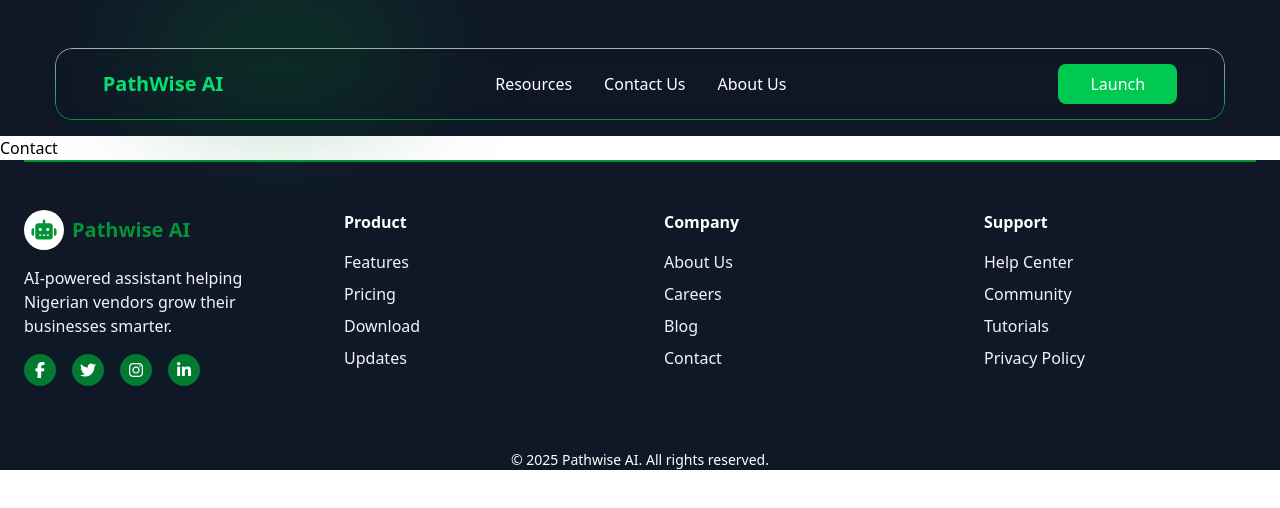
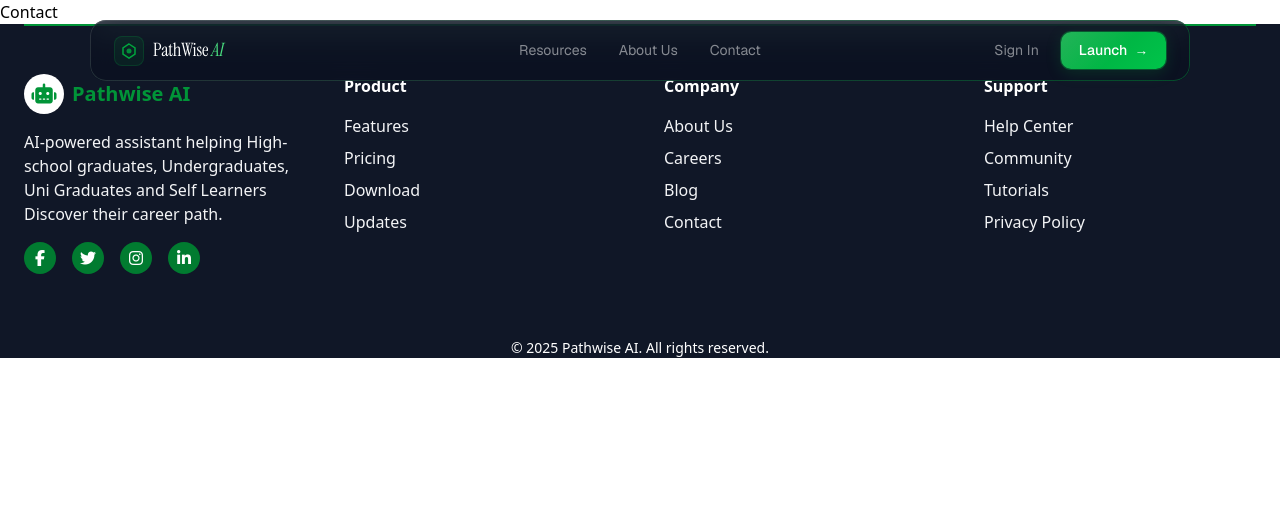
Before and after one commit to Alpha-Builders/PathWise-AI, a React (Vite) app in the folder PathWise-frontend/: page /contact in a window 1280 px wide. Shown: the top 508 px of the page. Built offline with nearby package versions, Linux system fonts and the light colour scheme.

Commit message:
Updated Navbar and Footer

```diff
--- a/PathWise-frontend/src/components/Footer.jsx
+++ b/PathWise-frontend/src/components/Footer.jsx
@@ -15,7 +15,7 @@
             <span className="text-xl font-bold text-[#019438]">Pathwise AI</span>
           </div>
           <p className="mb-4">
-            AI-powered assistant helping Nigerian vendors grow their businesses smarter.
+            AI-powered assistant helping High-school graduates, Undergraduates, Uni Graduates and Self Learners Discover their career path.
           </p>
           <div className="flex space-x-4">
             <a
--- a/PathWise-frontend/src/components/Navbar.jsx
+++ b/PathWise-frontend/src/components/Navbar.jsx
@@ -1,75 +1,343 @@
-import React from 'react';
+import React, { useState, useEffect } from 'react';
+import { Link } from 'react-router-dom';
 
 const Navbar = () => {
+  const [scrolled, setScrolled] = useState(false);
+  const [menuOpen, setMenuOpen] = useState(false);
+
+  useEffect(() => {
+    const onScroll = () => setScrolled(window.scrollY > 24);
+    window.addEventListener('scroll', onScroll, { passive: true });
+    return () => window.removeEventListener('scroll', onScroll);
+  }, []);
+
+  // Close menu on route-like navigation
+  const closeMenu = () => setMenuOpen(false);
+
+  const links = [
+    { label: 'Resources', href: '#resources' },
+    { label: 'About Us',  href: '#about'     },
+    { label: 'Contact',   href: '#contact'   },
+  ];
+
   return (
-    <div className="w-full px-6 py-4 relative" style={{ background: '#101727' }}>
-      {/* Green elliptical blur effect */}
-      <div
-        className="absolute pointer-events-none"
-        style={{
-          top: '-20%',
-          left: '10%',
-          width: '300px',
-          height: '150px',
-          background: '#01742B',
-          borderRadius: '50%',
-          filter: 'blur(60px)',
-          opacity: 0.3,
-          zIndex: 1
-        }}
-      />
+    <>
+      <header className={`navbar-root ${scrolled ? 'navbar-scrolled' : ''}`}>
+        <nav className="navbar-inner">
+          {/* Gradient border */}
+          <div className="navbar-border" />
 
-      <nav
-        className="flex items-center justify-between px-12 py-4 relative overflow-hidden w-full max-w-[95%] mx-auto mt-8"
-        style={{
-          background: 'rgba(19, 21, 27, 0.03)',
-          backdropFilter: 'blur(7.4px)',
-          borderRadius: '17px',
-          zIndex: 10
-        }}
-      >
-        {/* Gradient border */}
-        <div
-          className="absolute pointer-events-none"
-          style={{
-            top: '0',
-            left: '0',
-            right: '0',
-            bottom: '0',
-            borderRadius: '17px',
-            padding: '1px',
-            background: 'linear-gradient(to bottom, #aaa 0%, #019438 100%)',
-            WebkitMask: 'linear-gradient(#fff 0 0) content-box, linear-gradient(#fff 0 0)',
-            WebkitMaskComposite: 'xor',
-            mask: 'linear-gradient(#fff 0 0) content-box, linear-gradient(#fff 0 0)',
-            maskComposite: 'exclude'
-          }}
-        />
+          {/* Logo */}
+          <Link to="/" className="navbar-logo" onClick={closeMenu}>
+            <span className="logo-icon">
+              <svg width="18" height="18" viewBox="0 0 18 18" fill="none">
+                <path d="M9 2L15 6V12L9 16L3 12V6L9 2Z" stroke="#00a73e" strokeWidth="1.5" fill="none"/>
+                <circle cx="9" cy="9" r="2.5" fill="#00a73e" opacity="0.8"/>
+              </svg>
+            </span>
+            <span className="logo-text">PathWise<span className="logo-ai"> AI</span></span>
+          </Link>
 
-        <div className="text-green-400 font-bold text-xl relative z-10">
-          PathWise AI
+          {/* Desktop links */}
+          <ul className="navbar-links">
+            {links.map(({ label, href }) => (
+              <li key={label}>
+                <a href={href} className="nav-link">
+                  {label}
+                </a>
+              </li>
+            ))}
+          </ul>
+
+          {/* CTA */}
+          <div className="navbar-cta">
+            <a href="/auth" className="btn-ghost">Sign In</a>
+            <Link to="/select-path" className="btn-launch">
+              <span>Launch</span>
+              <span className="btn-launch-arrow">→</span>
+              <div className="btn-launch-shine" />
+            </Link>
+          </div>
+
+          {/* Hamburger */}
+          <button
+            className={`hamburger ${menuOpen ? 'hamburger-open' : ''}`}
+            onClick={() => setMenuOpen(v => !v)}
+            aria-label="Toggle menu"
+          >
+            <span /><span /><span />
+          </button>
+        </nav>
+
+        {/* Mobile drawer */}
+        <div className={`mobile-drawer ${menuOpen ? 'drawer-open' : ''}`}>
+          <ul className="drawer-links">
+            {links.map(({ label, href }) => (
+              <li key={label}>
+                <a href={href} className="drawer-link" onClick={closeMenu}>{label}</a>
+              </li>
+            ))}
+          </ul>
+          <div className="drawer-actions">
+            <a href="/auth" className="drawer-ghost" onClick={closeMenu}>Sign In</a>
+            <Link to="/select-path" className="drawer-launch" onClick={closeMenu}>
+              Launch →
+            </Link>
+          </div>
         </div>
+      </header>
 
-        {/* Navigation Links */}
-        <div className="flex items-center space-x-8 relative z-10">
-          <a href="#resources" className="text-white hover:text-green-400 transition-colors duration-200 cursor-pointer">
-            Resources
-          </a>
-          <a href="#contact" className="text-white hover:text-green-400 transition-colors duration-200 cursor-pointer">
-            Contact Us
-          </a>
-          <a href="#about" className="text-white hover:text-green-400 transition-colors duration-200 cursor-pointer">
-            About Us
-          </a>
-        </div>
+      <style>{`
+        @import url('https://fonts.googleapis.com/css2?family=Instrument+Serif:ital@0;1&family=Geist:wght@300;400;500;600&display=swap');
 
-        <div className="flex items-center relative z-10">
-          <a href="/select-path" className="px-8 py-2 bg-green-500 text-white rounded-lg hover:bg-green-400 transition-all duration-200 font-medium">
-            Launch
-          </a>
-        </div>
-      </nav>
-    </div>
+        .navbar-root {
+          position: fixed;
+          top: 0; left: 0; right: 0;
+          z-index: 1000;
+          padding: 20px 24px 0;
+          font-family: 'Geist', sans-serif;
+          transition: padding 0.4s cubic-bezier(0.16,1,0.3,1);
+        }
+        .navbar-scrolled {
+          padding: 10px 24px 0;
+        }
+
+        .navbar-inner {
+          position: relative;
+          max-width: 1100px;
+          margin: 0 auto;
+          display: flex;
+          align-items: center;
+          justify-content: space-between;
+          padding: 12px 24px;
+          border-radius: 16px;
+          background: rgba(10, 17, 32, 0.7);
+          backdrop-filter: blur(16px);
+          -webkit-backdrop-filter: blur(16px);
+          transition: background 0.4s, box-shadow 0.4s;
+        }
+        .navbar-scrolled .navbar-inner {
+          background: rgba(8, 14, 26, 0.88);
+          box-shadow: 0 8px 40px rgba(0,0,0,0.4);
+        }
+
+        /* gradient border */
+        .navbar-border {
+          position: absolute;
+          inset: 0;
+          border-radius: 16px;
+          padding: 1px;
+          background: linear-gradient(160deg, rgba(180,180,180,0.18) 0%, rgba(0,148,56,0.45) 100%);
+          -webkit-mask: linear-gradient(#fff 0 0) content-box, linear-gradient(#fff 0 0);
+          -webkit-mask-composite: xor;
+          mask-composite: exclude;
+          pointer-events: none;
+        }
+
+        /* Logo */
+        .navbar-logo {
+          display: flex;
+          align-items: center;
+          gap: 9px;
+          text-decoration: none;
+          flex-shrink: 0;
+        }
+        .logo-icon {
+          display: flex;
+          align-items: center;
+          justify-content: center;
+          width: 30px; height: 30px;
+          border-radius: 8px;
+          background: rgba(0,167,62,0.1);
+          border: 1px solid rgba(0,167,62,0.2);
+          flex-shrink: 0;
+        }
+        .logo-text {
+          font-family: 'Instrument Serif', serif;
+          font-size: 1.15rem;
+          color: #fff;
+          letter-spacing: -0.01em;
+          line-height: 1;
+        }
+        .logo-ai {
+          color: #4ade80;
+          font-style: italic;
+        }
+
+        /* Desktop nav links */
+        .navbar-links {
+          display: flex;
+          align-items: center;
+          gap: 4px;
+          list-style: none;
+          margin: 0; padding: 0;
+          position: absolute;
+          left: 50%;
+          transform: translateX(-50%);
+        }
+        .nav-link {
+          display: block;
+          padding: 7px 14px;
+          font-size: 0.88rem;
+          font-weight: 400;
+          color: rgba(255,255,255,0.5);
+          text-decoration: none;
+          border-radius: 8px;
+          transition: color 0.2s, background 0.2s;
+          white-space: nowrap;
+        }
+        .nav-link:hover {
+          color: rgba(255,255,255,0.9);
+          background: rgba(255,255,255,0.05);
+        }
+
+        /* CTA */
+        .navbar-cta {
+          display: flex;
+          align-items: center;
+          gap: 8px;
+          flex-shrink: 0;
+        }
+        .btn-ghost {
+          padding: 7px 14px;
+          font-size: 0.88rem;
+          font-weight: 400;
+          color: rgba(255,255,255,0.5);
+          text-decoration: none;
+          border-radius: 8px;
+          transition: color 0.2s, background 0.2s;
+          white-space: nowrap;
+        }
+        .btn-ghost:hover {
+          color: rgba(255,255,255,0.9);
+          background: rgba(255,255,255,0.05);
+        }
+        .btn-launch {
+          position: relative;
+          display: inline-flex;
+          align-items: center;
+          gap: 7px;
+          padding: 8px 18px;
+          background: linear-gradient(135deg, #00a73e, #00c44a);
+          color: #fff;
+          font-family: 'Geist', sans-serif;
+          font-size: 0.88rem;
+          font-weight: 500;
+          border-radius: 10px;
+          text-decoration: none;
+          overflow: hidden;
+          transition: transform 0.2s, box-shadow 0.2s;
+          box-shadow: 0 0 0 1px rgba(0,167,62,0.4), 0 4px 16px rgba(0,167,62,0.2);
+          white-space: nowrap;
+        }
+        .btn-launch:hover {
+          transform: translateY(-1px);
+          box-shadow: 0 0 0 1px rgba(0,167,62,0.6), 0 6px 24px rgba(0,167,62,0.35);
+        }
+        .btn-launch-arrow { transition: transform 0.2s; font-size: 0.85rem; }
+        .btn-launch:hover .btn-launch-arrow { transform: translateX(3px); }
+        .btn-launch-shine {
+          position: absolute; inset: 0;
+          background: linear-gradient(135deg, rgba(255,255,255,0.14) 0%, transparent 55%);
+          pointer-events: none;
+        }
+
+        /* Hamburger */
+        .hamburger {
+          display: none;
+          flex-direction: column;
+          gap: 5px;
+          background: none;
+          border: none;
+          cursor: pointer;
+          padding: 4px;
+          z-index: 10;
+        }
+        .hamburger span {
+          display: block;
+          width: 22px; height: 1.5px;
+          background: rgba(255,255,255,0.65);
+          border-radius: 2px;
+          transition: transform 0.3s, opacity 0.3s, width 0.3s;
+          transform-origin: center;
+        }
+        .hamburger-open span:nth-child(1) { transform: translateY(6.5px) rotate(45deg); }
+        .hamburger-open span:nth-child(2) { opacity: 0; width: 0; }
+        .hamburger-open span:nth-child(3) { transform: translateY(-6.5px) rotate(-45deg); }
+
+        /* Mobile drawer */
+        .mobile-drawer {
+          max-width: 1100px;
+          margin: 0 auto;
+          overflow: hidden;
+          max-height: 0;
+          transition: max-height 0.4s cubic-bezier(0.16,1,0.3,1), opacity 0.3s;
+          opacity: 0;
+        }
+        .drawer-open {
+          max-height: 320px;
+          opacity: 1;
+        }
+        .drawer-links {
+          list-style: none;
+          margin: 0; padding: 12px 24px 0;
+          display: flex;
+          flex-direction: column;
+          gap: 2px;
+        }
+        .drawer-link {
+          display: block;
+          padding: 11px 4px;
+          font-size: 0.95rem;
+          color: rgba(255,255,255,0.55);
+          text-decoration: none;
+          border-bottom: 1px solid rgba(255,255,255,0.05);
+          transition: color 0.2s;
+        }
+        .drawer-link:hover { color: #fff; }
+        .drawer-actions {
+          display: flex;
+          gap: 10px;
+          padding: 16px 24px 24px;
+        }
+        .drawer-ghost {
+          flex: 1;
+          text-align: center;
+          padding: 11px;
+          font-size: 0.9rem;
+          color: rgba(255,255,255,0.5);
+          text-decoration: none;
+          border: 1px solid rgba(255,255,255,0.1);
+          border-radius: 10px;
+          transition: color 0.2s, background 0.2s;
+        }
+        .drawer-ghost:hover { color: #fff; background: rgba(255,255,255,0.05); }
+        .drawer-launch {
+          flex: 1;
+          text-align: center;
+          padding: 11px;
+          font-size: 0.9rem;
+          font-weight: 500;
+          color: #fff;
+          text-decoration: none;
+          background: linear-gradient(135deg, #00a73e, #00c44a);
+          border-radius: 10px;
+          transition: opacity 0.2s;
+        }
+        .drawer-launch:hover { opacity: 0.9; }
+
+        /* Responsive */
+        @media (max-width: 768px) {
+          .navbar-links { display: none; }
+          .navbar-cta { display: none; }
+          .hamburger { display: flex; }
+        }
+        @media (max-width: 480px) {
+          .navbar-root { padding: 12px 16px 0; }
+          .navbar-inner { padding: 10px 16px; }
+        }
+      `}</style>
+    </>
   );
 };
 
```
